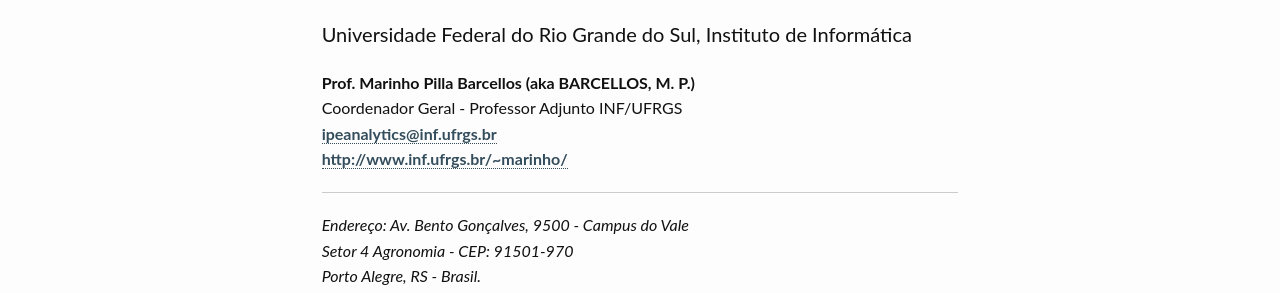
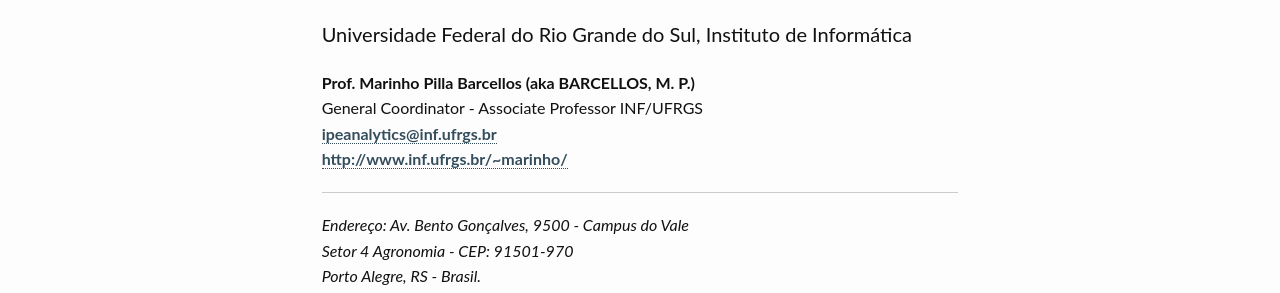
Before and after one commit to ipe-analytics/ipe-analytics-website, a Jekyll site: the page built from pages/contact.md, in a window 1280 px wide. Shown: the part 435-728 px from the top of the page. Built offline with Jekyll 4.4.1, drawn with Linux system fonts in a browser that asks for light colours.

Commit message:
Alterado titulos professores

```diff
--- a/_data/teachers.yml
+++ b/_data/teachers.yml
@@ -1,11 +1,11 @@
 - name: "Marinho Pilla Barcellos (aka BARCELLOS, M. P.)"
-  role: "Coordenador Geral - Professor Adjunto INF/UFRGS"
+  role: "General Coordinator - Associate Professor INF/UFRGS"
   url: http://www.inf.ufrgs.br/~marinho/
   email: marinho@inf.ufrgs.br
   photo_url: https://graph.facebook.com/664325137/picture?width=120&height=120
 
 - name: "Renata Cruz Teixeira (aka TEIXEIRA, R. C.)"
-  role: "Coordenadora Adjunta - Pesquisadora Senior Inria Paris"
+  role: "Assistant Coordinator - Senior Researcher Inria Paris"
   url: https://who.rocq.inria.fr/Renata.Teixeira/
   email: renata.teixeira@inria.fr
   photo_url: http://www.inf.ufrgs.br/ipeanalytics/images/renata-photo-web.jpg
```
